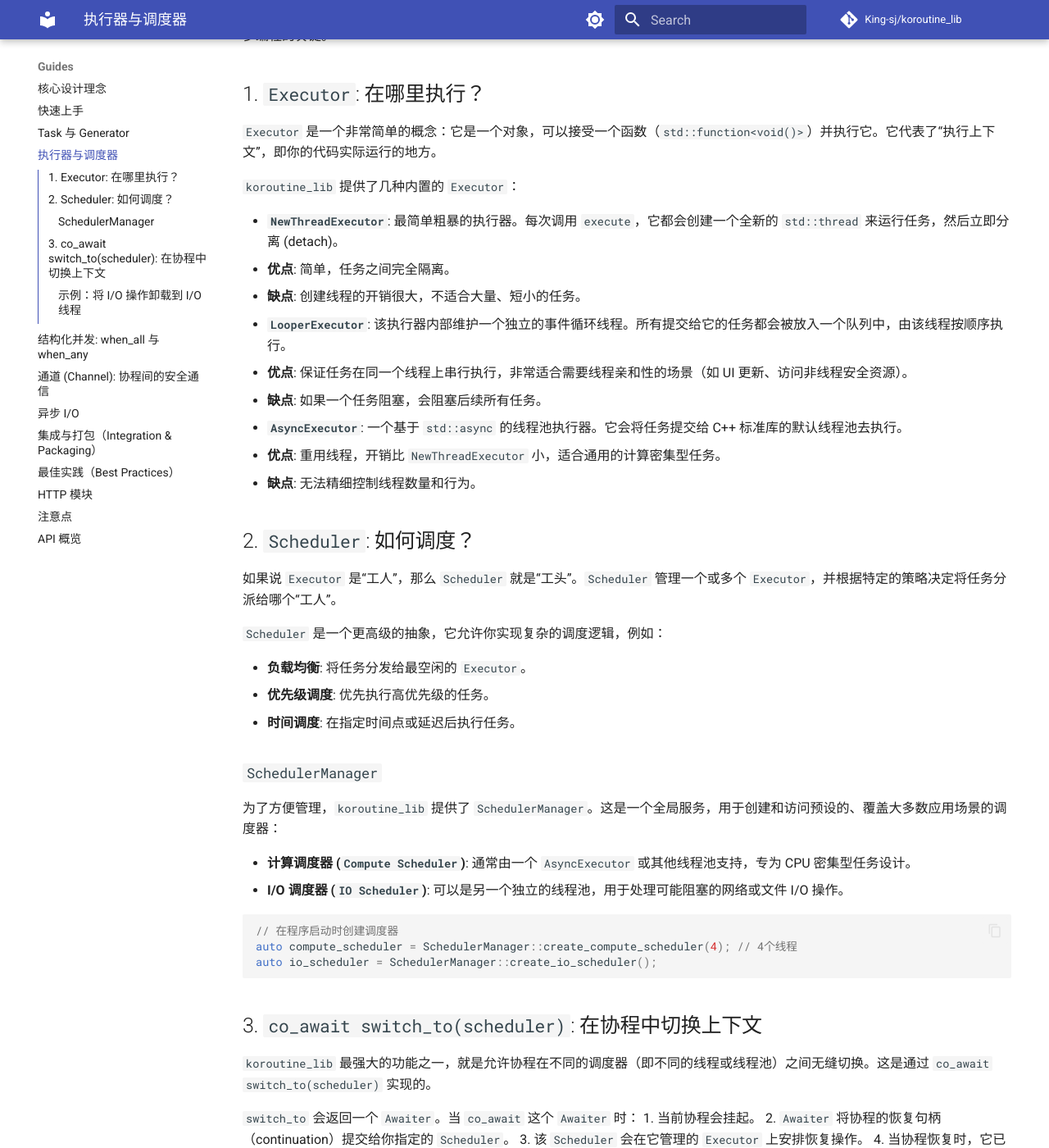
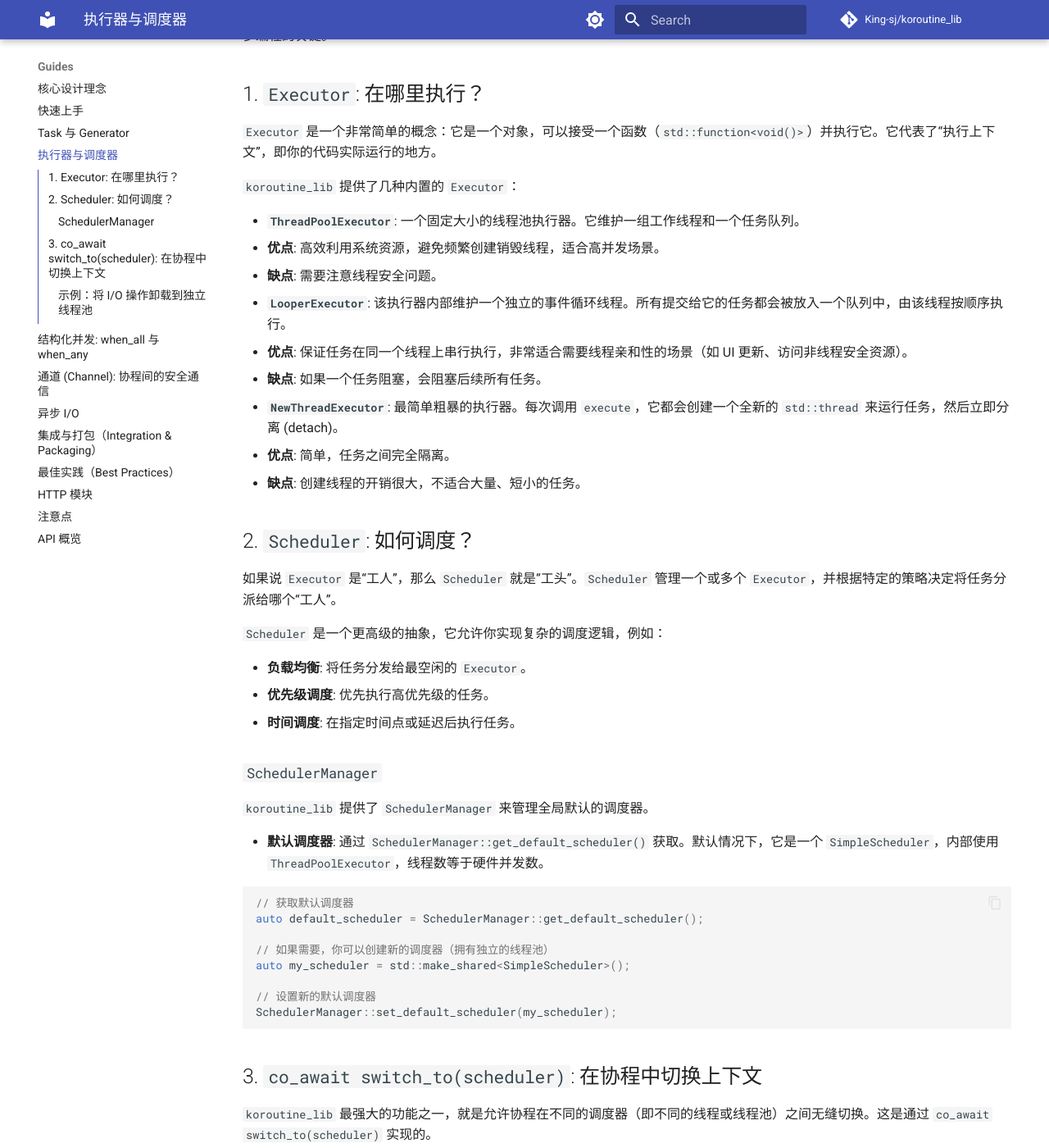
Before and after one commit to King-sj/koroutine_lib, an MkDocs documentation site: the page built from docs/source/guides/03-executors-and-schedulers.md, in a window 1280 px wide and 1400 px high, scrolled down 222 px. Shown: the whole window at 82% size. Built offline with MkDocs 1.6.1 and Material for MkDocs 9.7.7, drawn with Linux system fonts in a browser that asks for light colours; comment, search, counter and statistics services are not loaded; some of the changed text lies outside the part shown.

Commit message:
feat: thread poll executor

````diff
--- a/docs/source/guides/03-executors-and-schedulers.md
+++ b/docs/source/guides/03-executors-and-schedulers.md
@@ -8,17 +8,17 @@
 
 `koroutine_lib` 提供了几种内置的 `Executor`：
 
-- **`NewThreadExecutor`**: 最简单粗暴的执行器。每次调用 `execute`，它都会创建一个全新的 `std::thread` 来运行任务，然后立即分离 (detach)。
-  - **优点**: 简单，任务之间完全隔离。
-  - **缺点**: 创建线程的开销很大，不适合大量、短小的任务。
+- **`ThreadPoolExecutor`**: 一个固定大小的线程池执行器。它维护一组工作线程和一个任务队列。
+  - **优点**: 高效利用系统资源，避免频繁创建销毁线程，适合高并发场景。
+  - **缺点**: 需要注意线程安全问题。
 
 - **`LooperExecutor`**: 该执行器内部维护一个独立的事件循环线程。所有提交给它的任务都会被放入一个队列中，由该线程按顺序执行。
   - **优点**: 保证任务在同一个线程上串行执行，非常适合需要线程亲和性的场景（如 UI 更新、访问非线程安全资源）。
   - **缺点**: 如果一个任务阻塞，会阻塞后续所有任务。
 
-- **`AsyncExecutor`**: 一个基于 `std::async` 的线程池执行器。它会将任务提交给 C++ 标准库的默认线程池去执行。
-  - **优点**: 重用线程，开销比 `NewThreadExecutor` 小，适合通用的计算密集型任务。
-  - **缺点**: 无法精细控制线程数量和行为。
+- **`NewThreadExecutor`**: 最简单粗暴的执行器。每次调用 `execute`，它都会创建一个全新的 `std::thread` 来运行任务，然后立即分离 (detach)。
+  - **优点**: 简单，任务之间完全隔离。
+  - **缺点**: 创建线程的开销很大，不适合大量、短小的任务。
 
 ## 2. `Scheduler`: 如何调度？
 
@@ -32,15 +32,19 @@
 
 ### `SchedulerManager`
 
-为了方便管理，`koroutine_lib` 提供了 `SchedulerManager`。这是一个全局服务，用于创建和访问预设的、覆盖大多数应用场景的调度器：
+`koroutine_lib` 提供了 `SchedulerManager` 来管理全局默认的调度器。
 
-- **计算调度器 (`Compute Scheduler`)**: 通常由一个 `AsyncExecutor` 或其他线程池支持，专为 CPU 密集型任务设计。
-- **I/O 调度器 (`IO Scheduler`)**: 可以是另一个独立的线程池，用于处理可能阻塞的网络或文件 I/O 操作。
+- **默认调度器**: 通过 `SchedulerManager::get_default_scheduler()` 获取。默认情况下，它是一个 `SimpleScheduler`，内部使用 `ThreadPoolExecutor`，线程数等于硬件并发数。
 
 ```cpp
-// 在程序启动时创建调度器
-auto compute_scheduler = SchedulerManager::create_compute_scheduler(4); // 4个线程
-auto io_scheduler = SchedulerManager::create_io_scheduler();
+// 获取默认调度器
+auto default_scheduler = SchedulerManager::get_default_scheduler();
+
+// 如果需要，你可以创建新的调度器（拥有独立的线程池）
+auto my_scheduler = std::make_shared<SimpleScheduler>();
+
+// 设置新的默认调度器
+SchedulerManager::set_default_scheduler(my_scheduler);
 ```
 
 ## 3. `co_await switch_to(scheduler)`: 在协程中切换上下文
@@ -53,25 +57,25 @@ auto io_scheduler = SchedulerManager::create_io_scheduler();
 3.  该 `Scheduler` 会在它管理的 `Executor` 上安排恢复操作。
 4.  当协程恢复时，它已经运行在新的线程上下文中了。
 
-### 示例：将 I/O 操作卸载到 I/O 线程
+### 示例：将 I/O 操作卸载到独立线程池
 
 假设我们有一个任务，它需要先在主线程上做一些计算，然后执行一个耗时的文件写入，最后再回到主线程更新状态。
 
 ```cpp
-Task<void> process_data_and_write_to_file(const std::string& data) {
-    // 当前在默认调度器上 (例如，主线程或计算线程池)
+Task<void> process_data_and_write_to_file(const std::string& data, std::shared_ptr<AbstractScheduler> io_scheduler) {
+    // 当前在默认调度器上
     std::cout << "1. 准备数据 on thread " << std::this_thread::get_id() << std::endl;
     auto processed_data = data + " [processed]";
 
     // 切换到 I/O 调度器来执行文件操作
-    co_await switch_to(SchedulerManager::get_io_scheduler());
+    co_await switch_to(io_scheduler);
 
     std::cout << "2. 写入文件 on thread " << std::this_thread::get_id() << std::endl;
     // 模拟耗时的文件写入
     co_await sleep_for(std::chrono::seconds(2));
     // std::ofstream file("output.txt"); file << processed_data;
 
-    // (可选) 切换回默认调度器
+    // 切换回默认调度器
     co_await switch_to(SchedulerManager::get_default_scheduler());
 
     std::cout << "3. 操作完成 on thread " << std::this_thread::get_id() << std::endl;
@@ -79,11 +83,10 @@ Task<void> process_data_and_write_to_file(const std::string& data) {
 }
 
 int main() {
-    // 设置调度器
-    SchedulerManager::create_compute_scheduler(1); // 默认调度器
-    SchedulerManager::create_io_scheduler();       // IO调度器
+    // 创建一个独立的调度器用于IO操作
+    auto io_scheduler = std::make_shared<SimpleScheduler>();
 
-    Runtime::block_on(process_data_and_write_to_file("my_data"));
+    Runtime::block_on(process_data_and_write_to_file("my_data", io_scheduler));
 }
 ```
 
@@ -91,7 +94,7 @@ int main() {
 ```
 1. 准备数据 on thread 0x10e9c7000
 2. 写入文件 on thread 0x16f5b3000  // <-- 线程 ID 变了！
-3. 操作完成 on thread 0x10e9c7000  // <-- 线程 ID 又变回来了！
+3. 操作完成 on thread 0x10e9c7000  // <-- 线程 ID 又变回来了（或者变成了默认调度器线程池中的另一个线程）！
 ```
 
 通过这种方式，你可以将不同性质的任务隔离在不同的线程池中，防止 I/O 操作阻塞计算任务，从而极大地提升应用的响应性和吞吐量。这是构建高性能服务器和复杂应用的基石。
````
Also changed, not shown: README.md (+1 -2 lines), docs/source/guides/08-best-practices.md (+3 -2 lines), 5 other files.
